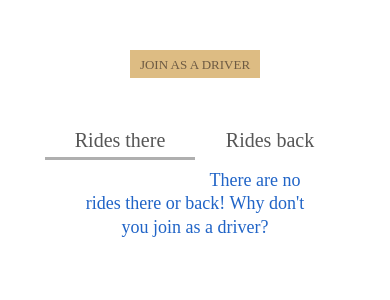
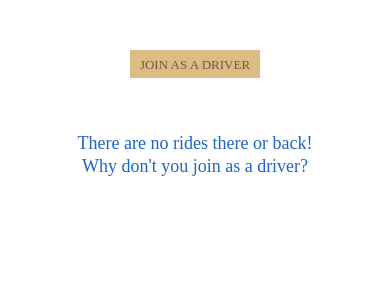
Before and after one commit to nikrdc/motorpool, a Flask app: template templates/event.html in a window 390 px wide. Shown: the top 300 px of the page. Run offline with Flask 2, Linux system fonts and the light colour scheme; the template is opened without the code that fills it, so the values that code supplies are empty; some libraries are stand-ins or nearby versions; some web fonts are replaced.

Commit message:
fixed event mobile view problem

```diff
--- a/static/style.css
+++ b/static/style.css
@@ -515,6 +515,7 @@ a {
     margin: 27px 0 12px 0;
     padding: 0 0 5px 0;
     border-bottom: 3px solid #afafaf;
+    cursor: pointer;
 }
 
 #link_there {
--- a/templates/event.html
+++ b/templates/event.html
@@ -23,7 +23,11 @@
             var $link_there = $('#link_there');
             var $link_back = $('#link_back');
             if(mq.matches) {
-                $('.link').show();
+                if ($('#none_at_all').length) {
+                    $('.link').hide();
+                } else {
+                    $('.link').show();
+                }
                 $('.header').hide();
                 $('#rides').css('width', '300px');
                 $rides_back.hide();
@@ -153,7 +157,7 @@
             {% endif %}
         </div>
     {% else %}
-        <div class="no_drivers">There are no rides there or back! Why don't you join as a driver?</div>
+        <div class="no_drivers" id="none_at_all">There are no rides there or back! Why don't you join as a driver?</div>
     {% endif %}
 </div>
 {% endblock %}
```
